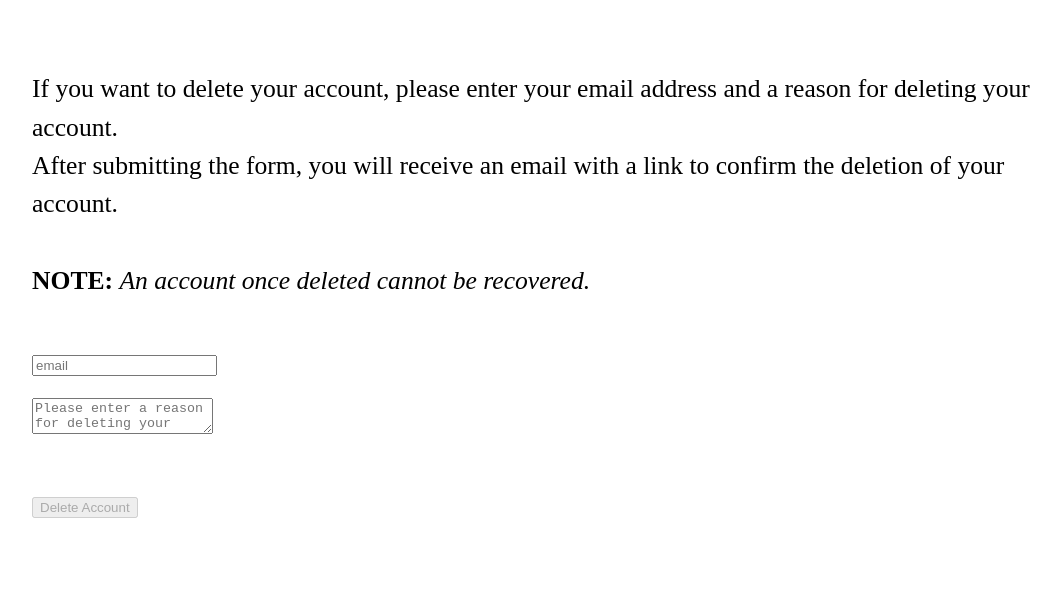
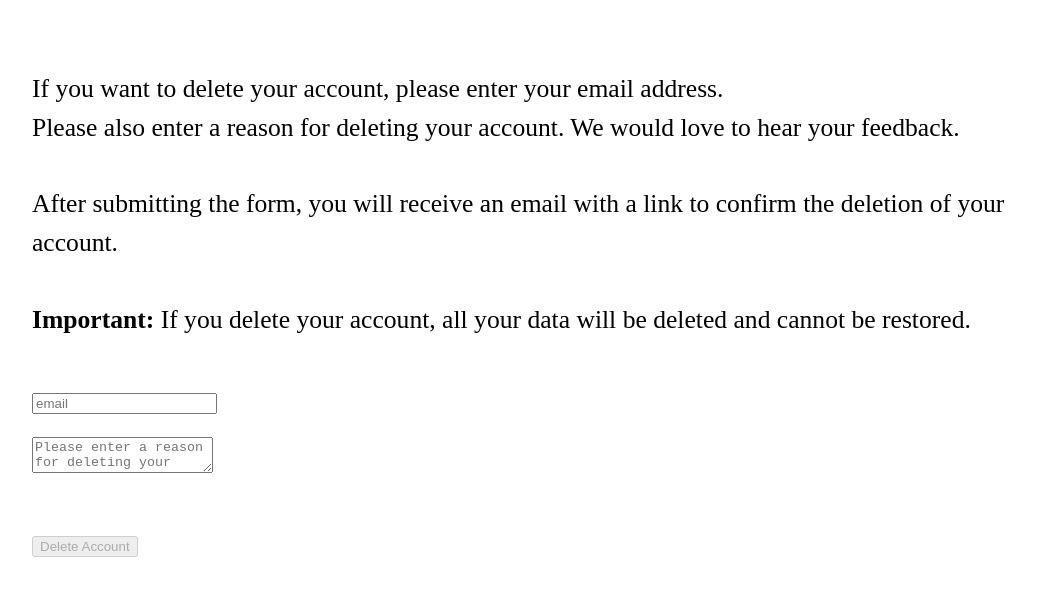
Before and after one commit to Mqtizer/website, a Gatsby site: page /delete-account-request in a window 1280 px wide. Shown: the part 226-822 px from the top of the page, without its empty margins (96-1157 px from the left). Built offline with nearby package versions, Linux system fonts and the light colour scheme; Gatsby itself is replaced by a stand-in of ours.

Commit message:
Delete message clear

```diff
--- a/src/layouts/global.css
+++ b/src/layouts/global.css
@@ -139,3 +139,7 @@ textarea {
         transform: rotate(360deg);
     }
 }
+
+strong {
+    font-weight: 800;
+}
--- a/src/pages/delete-account-request.tsx
+++ b/src/pages/delete-account-request.tsx
@@ -69,12 +69,16 @@ export default function DeleteAccount() {
         DELETE<i>MQTIZER</i>ACCOUNT
       </h1>
       <p>
-        If you want to delete your account, please enter your email address and a reason for deleting your account.
+        If you want to delete your account, please enter your email address.
+        <br />
+        Please also enter a reason for deleting your account. We would love to hear your feedback.
+        <br />
         <br />
         After submitting the form, you will receive an email with a link to confirm the deletion of your account.
         <br />
         <br />
-        <strong>NOTE:</strong> <i>An account once deleted cannot be recovered.</i>
+        {/* List of notes */}
+        <strong>Important:</strong> If you delete your account, all your data will be deleted and cannot be restored.
       </p>
       <input
         type="email"
@@ -113,6 +117,7 @@ export default function DeleteAccount() {
       >
         Delete Account
       </button>
+      <br />
     </DeleteAccountContainer>
   )
 }
```
